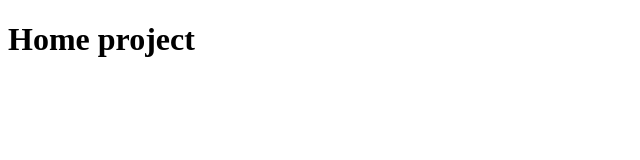
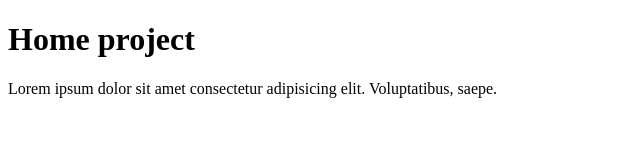
Before and after one commit to Kirill93Alexeev/ski-school-alexeev, a plain HTML site: page index.html in a window 1280 px wide. Shown: the whole page, without its empty margins (0-640 px from the left). Drawn offline with Linux system fonts and the light colour scheme.

Commit message:
Добавил параграф

```diff
--- a/index.html
+++ b/index.html
@@ -8,5 +8,6 @@
 </head>
 <body>
    <h1>Home project</h1>
+   <p>Lorem ipsum dolor sit amet consectetur adipisicing elit. Voluptatibus, saepe.</p>
 </body>
 </html>
```
